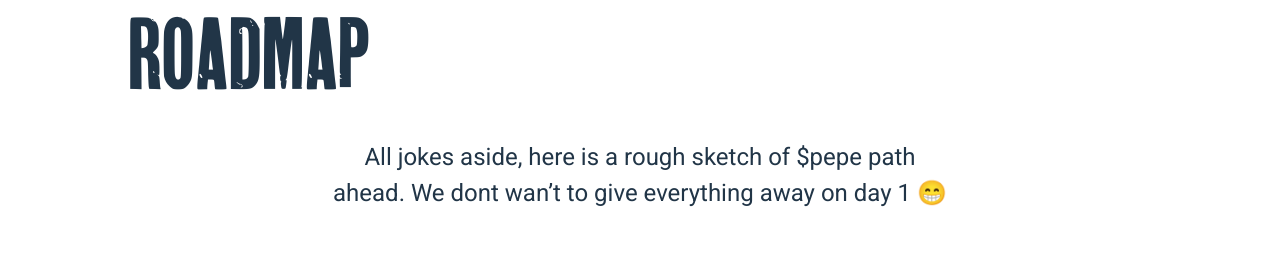
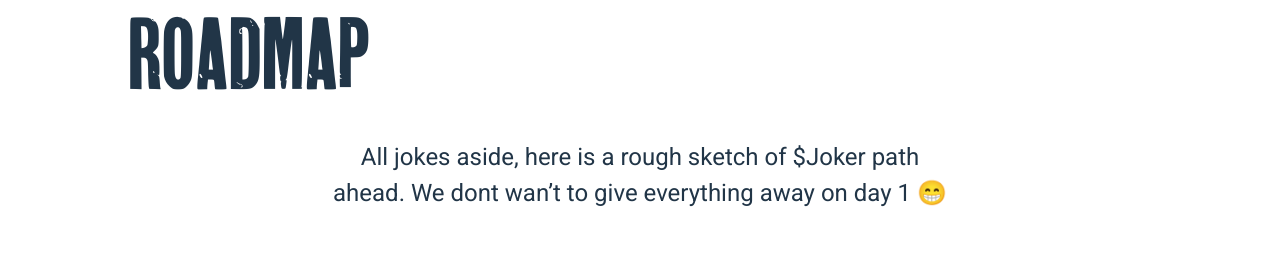
Before and after one commit to amavictor/joker-token, a React (Vite) app: page / in a window 1280 px wide. Shown: the part 3600-3861 px from the top of the page. Built offline with nearby package versions, Linux system fonts and the light colour scheme.

Commit message:
text fix

```diff
--- a/src/App.jsx
+++ b/src/App.jsx
@@ -329,7 +329,7 @@ function App() {
             <div id="roadmap" ref={roadMap}>
               <h3>Roadmap</h3>
               <div className='description'>
-                <p>All jokes aside, here is a rough sketch of $pepe path ahead.
+                <p>All jokes aside, here is a rough sketch of $Joker path ahead.
                   We dont wan’t to give everything away on day 1 😁
                 </p>
 
```
